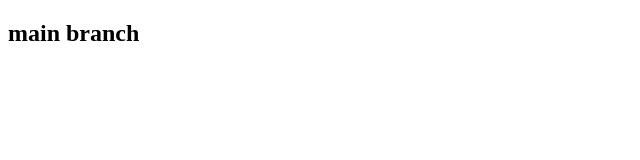
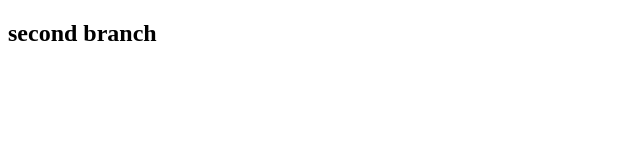
Before and after one commit to sebasgiraldo1123/pruebasGit, a plain HTML site: page index.html in a window 1280 px wide. Shown: the full height of the page, 0-640 px from the left. Drawn offline with Linux system fonts and the light colour scheme.

Commit message:
Third Commit

```diff
--- a/index.html
+++ b/index.html
@@ -8,7 +8,7 @@
 </head>
 <body>
     <h2>
-        main branch
+        second branch
     </h2>
 </body>
 </html>
```
